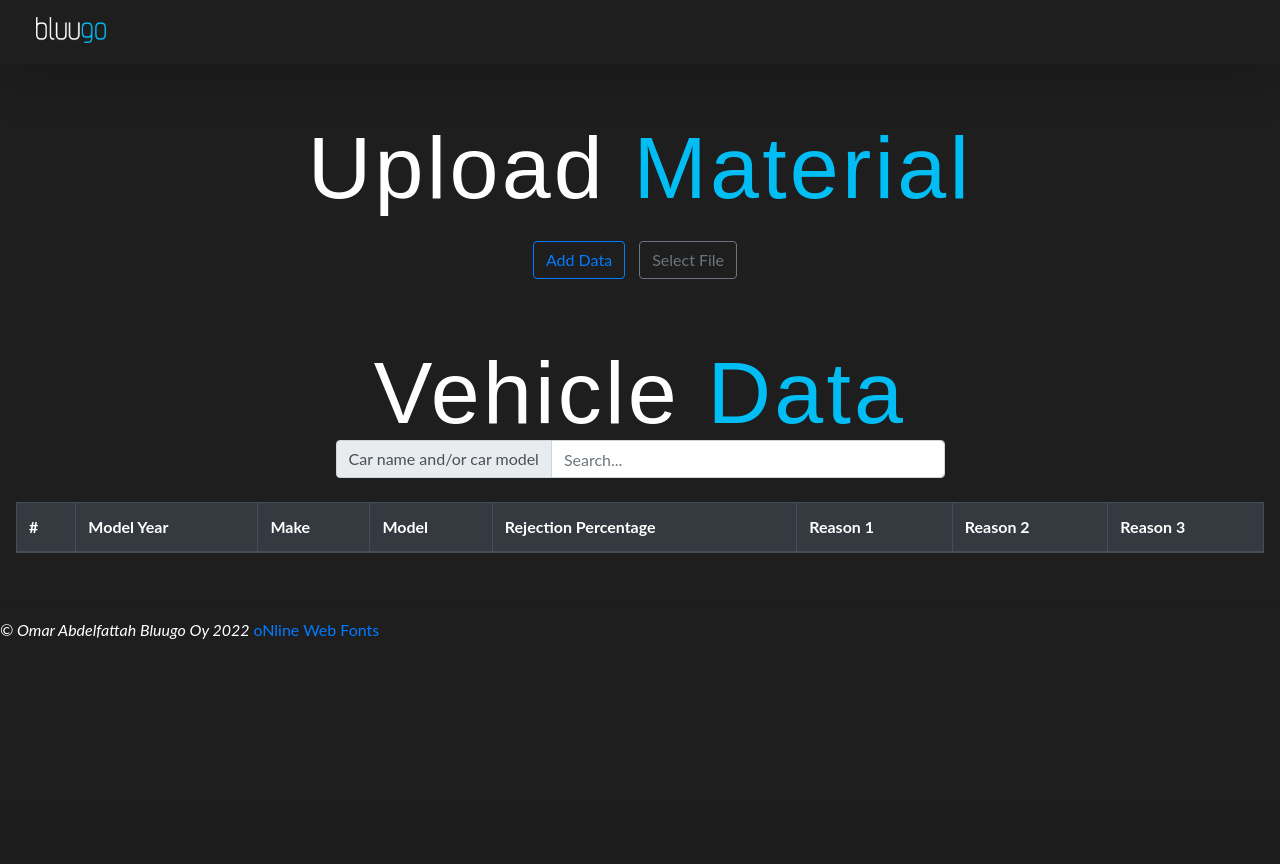
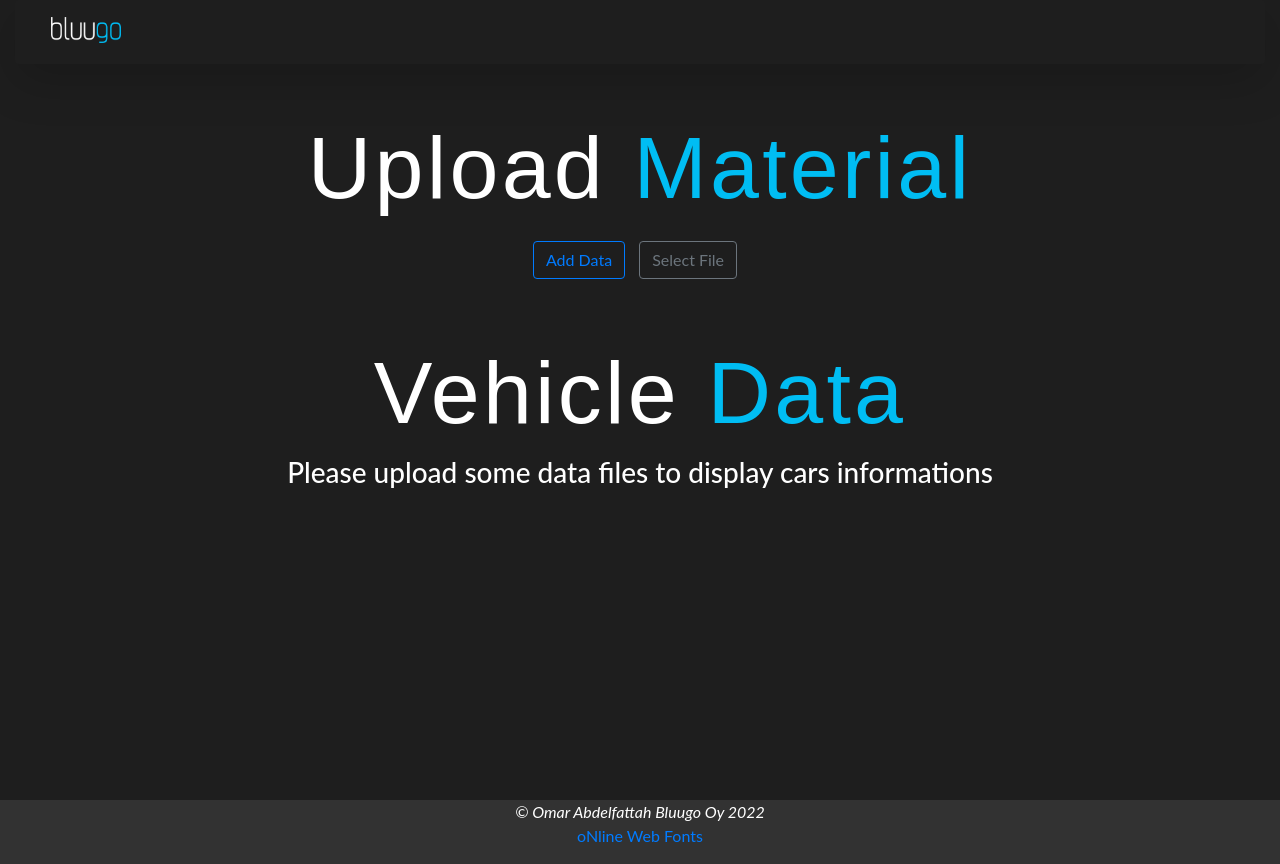
Before and after one commit to omaralsakka/Bluugo-exercise, a Django app: page / in a window 1280 px wide. Before the commit the page ends 639 px from the top, so only its background shows below. Run offline with Django 4.2, Linux system fonts and the light colour scheme; data that the repository does not hold is empty; some libraries are stand-ins or nearby versions; some web fonts are replaced.

Commit message:
creating footer

```diff
--- a/app1/static/style.css
+++ b/app1/static/style.css
@@ -7,6 +7,10 @@ body {
 	font-family: 'Lato', sans-serif;
 	background-color: #1e1e1e;
 	color: white;
+	min-height: 100vh;
+}
+
+.content {
 	min-height: 100vh;
 }
 
@@ -41,18 +45,15 @@ body {
 	color: #00bdf3;
 }
 
-/* footer {
-	display: flex;
-	align-items: center;
-	background-color: #e9e9e9;
-	margin: auto auto 0 auto;
-	width: 100%;
-	padding: 1vh 1vh;
-	font-family: monospace;
-	font-size: calc(3px + 0.4vw);
-	justify-content: flex-end;
+.errorlist {
+	list-style-type: none;
+}
+
+.page-footer {
+	background-color: #323232;
+	min-height: 8vh;
 }
 
 footer hr {
 	opacity: 0.6;
-} */
+}
--- a/app1/templates/index.html
+++ b/app1/templates/index.html
@@ -21,7 +21,7 @@
 	</head>
 	<style></style>
 	<body>
-		<div class="content">
+		<div class="container-fluid content">
 			<nav class="navbar navbar-dark shadow-lg p-2 mb-5 rounded">
 				<div class="container-fluid mx-4 p-1">
 					<a class="navbar-brand" target="_blank" href="/">
@@ -77,9 +77,9 @@
 							Vehicle <span class="blue-font">Data</span>
 						</h1>
 					</div>
-					<div class="input-group w-50 m-auto">
+					<div id="search-container" class="input-group w-50 m-auto">
 						<div class="input-group-prepend">
-							<span class="input-group-text">Car name and/or car model</span>
+							<span class="input-group-text">Brand name and/or car model</span>
 						</div>
 						<input
 							id="search"
@@ -89,8 +89,13 @@
 							placeholder="Search..."
 						/>
 					</div>
+					<div id="infoText" class="mt-3">
+						<h3 class="text-center">
+							Please upload some data files to display cars informations
+						</h3>
+					</div>
 				</div>
-				<div>
+				<div id="table-container">
 					<table class="table table-bordered table-striped table-dark">
 						<thead>
 							<tr>
@@ -109,9 +114,10 @@
 				</div>
 			</div>
 		</div>
-		<footer>
-			<hr />
-			<i>© Omar Abdelfattah Bluugo Oy 2022 </i>
+		<footer
+			class="container-fluid page-footer d-flex align-items-center flex-column"
+		>
+			<i>© Omar Abdelfattah Bluugo Oy 2022</i>
 			<a href="http://www.onlinewebfonts.com">oNline Web Fonts</a>
 		</footer>
 	</body>
@@ -122,12 +128,12 @@
 	let search = document.getElementById('search');
 	let filteredArray = [];
 	let tableBody = document.getElementById('tableBody');
-	let loadingSpinner = document.getElementById('loadingSpinner');
 
 	let initCars = [...cars];
 	if (window.history.replaceState) {
 		window.history.replaceState(null, null, window.location.href);
 	}
+
 	const createTable = (cars, tableBody) => {
 		let i = 1;
 		cars.splice(50);
@@ -148,9 +154,10 @@
 	};
 
 	const loaderFunction = () => {
-		loadingSpinner.style.display = 'block';
+		document.getElementById('loadingSpinner').style.display = 'block';
 		document.getElementById('addDataBtn').setAttribute('disabled', 'disabled');
 	};
+
 	createTable(initCars, tableBody);
 
 	search.addEventListener('keyup', (e) => {
@@ -191,4 +198,12 @@
 			tableBody.innerHTML = '<h3>No data found</h3>';
 		}
 	});
+	if (tableBody.children.length > 0) {
+		document.getElementById('table-container').style.display = 'block';
+		document.getElementById('search-container').style.display = 'flex';
+		document.getElementById('infoText').style.display = 'none';
+	} else {
+		document.getElementById('table-container').style.display = 'none';
+		document.getElementById('search-container').style.display = 'none';
+	}
 </script>
--- a/app1/views.py
+++ b/app1/views.py
@@ -27,6 +27,6 @@ def index(request):
 	else:
 		form = FileForm()
 	fileJs = serializers.serialize("python", CarModel.objects.all())
-	# allData = CarModel.objects.all()
-	# allData.delete()
+	allData = CarModel.objects.all()
+	allData.delete()
 	return render(request, 'index.html', {'form': form, 'fileJs': fileJs})
```
Also changed, not shown: db.sqlite3.
